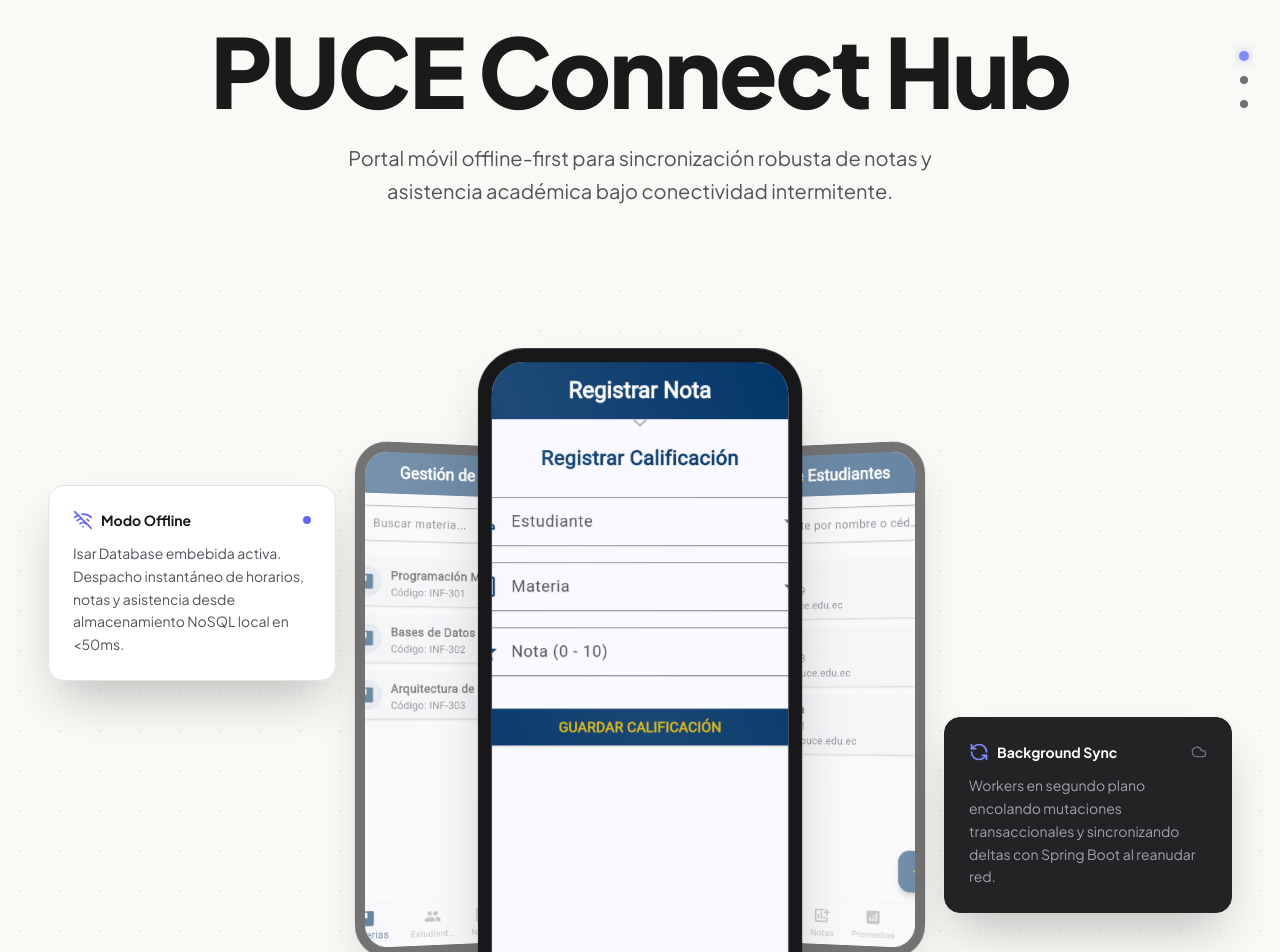
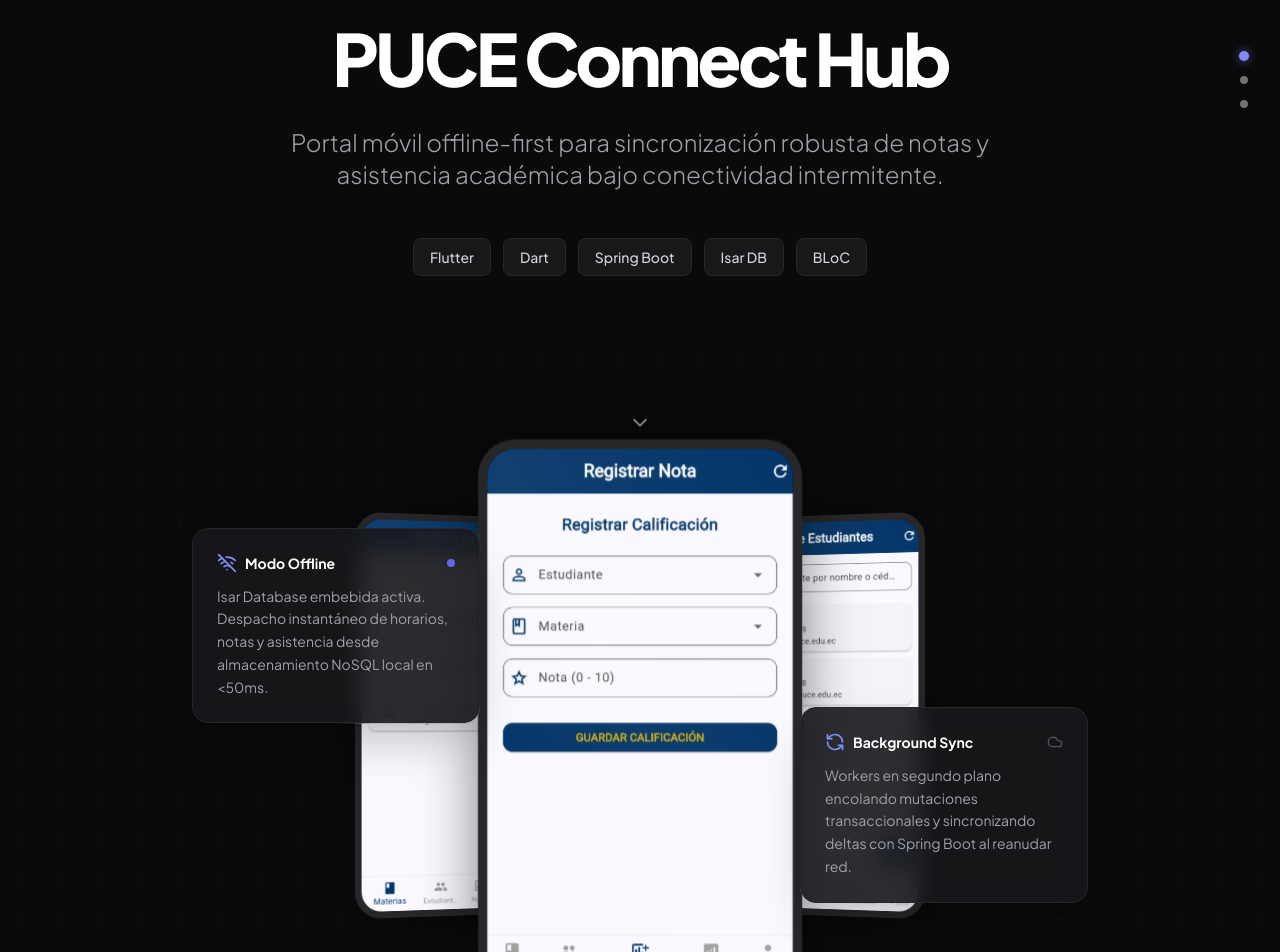
Before and after one commit to Axl07s/portfolio-axel, a React (Vite) app: page /project/puce-connect-hub in a window 1280 px wide. Shown: the part 320-1272 px from the top of the page. Built offline with nearby package versions, Linux system fonts and the light colour scheme.

Commit message:
fix(ui): puce layout dark mode, true aspect ratio (1170/1992) for screenshots to fix cropping, reposition callout cards, remove side phone transparency

```diff
--- a/src/components/project-layouts/EditorialLayout.tsx
+++ b/src/components/project-layouts/EditorialLayout.tsx
@@ -29,37 +29,45 @@
   }, [images.length]);
 
   return (
-    <article className="min-h-screen bg-[#faf9f6] text-[#1a1a1a] font-sans selection:bg-indigo-500/30 overflow-hidden">
+    <article className="min-h-screen bg-[#0a0a0b] text-zinc-100 font-sans selection:bg-indigo-500/30 overflow-hidden">
       <ScrollAffordance sections={EDITORIAL_SECTIONS} accentColor="indigo" />
 
       {/* Hero Section */}
       <header id="editorial-hero" className="relative pt-32 pb-16 px-6 max-w-7xl mx-auto flex flex-col items-center text-center z-10">
-        <div className="inline-flex items-center gap-2 px-3 py-1 rounded-full bg-indigo-500/10 border border-indigo-500/30 text-xs font-bold text-indigo-600 mb-8 uppercase tracking-widest">
+        <div className="inline-flex items-center gap-2 px-3 py-1 rounded-full bg-indigo-500/10 border border-indigo-500/30 text-xs font-bold text-indigo-400 mb-8 uppercase tracking-widest">
           <Smartphone className="w-3.5 h-3.5" />
           <span>Arquitectura Flutter &amp; BLoC</span>
         </div>
-        <h1 className="text-5xl md:text-8xl font-black tracking-tight text-[#1a1a1a] mb-6">
+        <h1 className="text-5xl md:text-7xl font-black tracking-tighter leading-tight mb-8 max-w-4xl text-white">
           {project.title}
         </h1>
-        <p className="text-xl text-zinc-600 max-w-2xl leading-relaxed">
-          {project.descriptionES}
+        <p className="text-xl md:text-2xl font-light text-zinc-400 max-w-3xl leading-relaxed mb-12">
+          {lang === 'es' ? project.descriptionES : project.descriptionEN}
         </p>
+
+        <div className="flex flex-wrap justify-center gap-3">
+          {project.tech.map((tech) => (
+            <span key={tech} className="px-4 py-2 bg-zinc-900 border border-zinc-800 rounded-lg text-sm font-medium text-zinc-300">
+              {tech}
+            </span>
+          ))}
+        </div>
       </header>
 
       {/* ============================================================ */}
       {/* DESKTOP: 3D Phone Carousel (lg+) */}
       {/* ============================================================ */}
-      <section id="editorial-phones" className="hidden lg:flex relative py-32 w-full items-center justify-center z-20 min-h-[850px]" style={{ perspective: '2000px' }}>
+      <section id="editorial-phones" className="hidden lg:flex relative py-20 w-full items-center justify-center z-20 min-h-[750px]" style={{ perspective: '2000px' }}>
          {/* Background Grid */}
          <div
-           className="absolute inset-0 opacity-40"
+           className="absolute inset-0 opacity-20"
            style={{
-             backgroundImage: 'radial-gradient(#cbd5e1 1px, transparent 1px)',
+             backgroundImage: 'radial-gradient(#4f46e5 1px, transparent 1px)',
              backgroundSize: '40px 40px',
            }}
          ></div>
 
-         <div className="relative w-full max-w-6xl mx-auto h-[600px] flex items-center justify-center" style={{ transformStyle: 'preserve-3d' }}>
+         <div className="relative w-full max-w-5xl mx-auto h-[550px] flex items-center justify-center" style={{ transformStyle: 'preserve-3d' }}>
 
             {images.map((imgSrc, index) => {
               // Calculate relative position: 0 is center, 1 is right, 2 is back (hidden), 3 is left
@@ -77,12 +85,12 @@
               } else if (diff === 1) {
                 // Right
                 transform = 'translateX(65%) translateZ(-150px) rotateY(-20deg) scale(0.9)';
-                opacity = 'opacity-60';
+                opacity = 'opacity-100';
                 zIndex = 30;
               } else if (diff === images.length - 1) {
                 // Left
                 transform = 'translateX(-65%) translateZ(-150px) rotateY(20deg) scale(0.9)';
-                opacity = 'opacity-60';
+                opacity = 'opacity-100';
                 zIndex = 30;
               } else {
                 // Hidden in back
@@ -94,39 +102,39 @@
               return (
                 <div
                   key={imgSrc}
-                  className={`absolute w-[280px] aspect-[9/19.5] bg-white rounded-[2.5rem] border-[12px] border-zinc-900 shadow-2xl overflow-hidden transition-all duration-1000 ease-[cubic-bezier(0.23,1,0.32,1)] ${opacity}`}
+                  className={`absolute w-[280px] aspect-[1170/1992] bg-zinc-950 rounded-[2rem] border-[8px] border-zinc-800 shadow-[0_0_50px_rgba(0,0,0,0.5)] overflow-hidden transition-all duration-1000 ease-[cubic-bezier(0.23,1,0.32,1)] ${opacity}`}
                   style={{ transform, zIndex }}
                 >
                   <img src={imgSrc} alt="App Screen" className="w-full h-full object-cover object-top" />
                   {/* Subtle glass reflection */}
-                  <div className="absolute inset-0 bg-gradient-to-tr from-transparent via-white/10 to-transparent pointer-events-none"></div>
+                  <div className="absolute inset-0 bg-gradient-to-tr from-transparent via-white/5 to-transparent pointer-events-none"></div>
                 </div>
               );
             })}
 
          </div>
 
-         {/* Callout Cards (Fixed to the sides, floating above) */}
-         <div className="absolute top-1/4 left-4 xl:left-12 w-72 bg-white/95 backdrop-blur-md border border-zinc-200 rounded-2xl p-6 shadow-2xl z-30 hidden md:block">
+         {/* Callout Cards (Fixed to the sides, floating above, moved closer to center) */}
+         <div className="absolute top-1/4 left-[5%] xl:left-[15%] w-72 bg-zinc-900/90 backdrop-blur-md border border-zinc-800 rounded-2xl p-6 shadow-2xl z-30 hidden md:block">
            <div className="flex justify-between items-center mb-3">
              <div className="flex items-center gap-2">
-               <WifiOff className="w-5 h-5 text-indigo-500" />
-               <span className="text-zinc-900 font-bold text-sm">Modo Offline</span>
+               <WifiOff className="w-5 h-5 text-indigo-400" />
+               <span className="text-white font-bold text-sm">Modo Offline</span>
              </div>
              <div className="w-2 h-2 rounded-full bg-indigo-500 animate-pulse"></div>
            </div>
-           <p className="text-sm text-zinc-600 leading-relaxed">
+           <p className="text-sm text-zinc-400 leading-relaxed">
              Isar Database embebida activa. Despacho instantáneo de horarios, notas y asistencia desde almacenamiento NoSQL local en &lt;50ms.
            </p>
          </div>
 
-         <div className="absolute bottom-1/4 right-4 xl:right-12 w-72 bg-zinc-900/95 backdrop-blur-md border border-zinc-800 text-white rounded-2xl p-6 shadow-2xl z-30 hidden md:block">
+         <div className="absolute bottom-1/4 right-[5%] xl:right-[15%] w-72 bg-zinc-900/90 backdrop-blur-md border border-zinc-800 text-white rounded-2xl p-6 shadow-2xl z-30 hidden md:block">
            <div className="flex justify-between items-center mb-3">
              <div className="flex items-center gap-2">
                <RefreshCcw className="w-5 h-5 text-indigo-400" />
                <span className="font-bold text-sm">Background Sync</span>
              </div>
-             <Cloud className="w-4 h-4 text-zinc-500" />
+             <Cloud className="w-4 h-4 text-zinc-600" />
            </div>
            <p className="text-sm text-zinc-400 leading-relaxed">
              Workers en segundo plano encolando mutaciones transaccionales y sincronizando deltas con Spring Boot al reanudar red.
@@ -137,16 +145,16 @@
       {/* ============================================================ */}
       {/* MOBILE: Stacked phone showcase with crossfade (< lg) */}
       {/* ============================================================ */}
-      <section id="editorial-phones" className="lg:hidden relative py-16 px-6 z-20">
+      <section id="editorial-phones-mobile" className="lg:hidden relative py-16 px-6 z-20">
         {/* Centered phone with crossfade */}
         <div className="flex justify-center mb-8">
-          <div className="w-[220px] aspect-[9/19.5] bg-white rounded-[2.5rem] border-[10px] border-zinc-900 shadow-2xl overflow-hidden relative">
+          <div className="w-[220px] aspect-[1170/1992] bg-zinc-950 rounded-3xl border-[8px] border-zinc-800 shadow-2xl overflow-hidden relative">
             {images.map((imgSrc, index) => (
               <img
                 key={imgSrc}
                 src={imgSrc}
                 alt={`App Screen ${index}`}
-                className={`absolute inset-0 w-full h-full object-cover transition-opacity duration-1000 ease-in-out ${
+                className={`absolute inset-0 w-full h-full object-cover object-top transition-opacity duration-1000 ease-in-out ${
                   index === currentImageIndex ? 'opacity-100 z-10' : 'opacity-0 z-0'
                 }`}
               />
@@ -160,7 +168,7 @@
             <button
               key={i}
               onClick={() => setCurrentImageIndex(i)}
-              className={`w-2 h-2 rounded-full transition-colors ${i === currentImageIndex ? 'bg-indigo-500' : 'bg-zinc-300'}`}
+              className={`w-2 h-2 rounded-full transition-colors ${i === currentImageIndex ? 'bg-indigo-500' : 'bg-zinc-700'}`}
               aria-label={`Ver pantalla ${i + 1}`}
             />
           ))}
@@ -168,11 +176,11 @@
 
         {/* Feature callout cards */}
         <div className="space-y-4 max-w-sm mx-auto">
-          <div className="bg-white border border-zinc-200 rounded-2xl p-4 shadow-sm flex items-start gap-3">
-            <WifiOff className="w-5 h-5 text-indigo-500 shrink-0 mt-0.5" />
+          <div className="bg-zinc-900 border border-zinc-800 rounded-2xl p-4 shadow-sm flex items-start gap-3">
+            <WifiOff className="w-5 h-5 text-indigo-400 shrink-0 mt-0.5" />
             <div>
-              <div className="font-bold text-sm text-zinc-900 mb-1">Modo Offline</div>
-              <p className="text-xs text-zinc-500 leading-relaxed">
+              <div className="font-bold text-sm text-white mb-1">Modo Offline</div>
+              <p className="text-xs text-zinc-400 leading-relaxed">
                 Isar Database embebida. Horarios, notas y asistencia disponibles sin red en &lt;50ms.
               </p>
             </div>
@@ -192,10 +200,10 @@
       {/* Marketing B2B - Mobile Value */}
       <section id="editorial-features" className="max-w-6xl mx-auto px-6 pt-24 pb-32">
         <div className="text-center mb-16">
-          <h2 className="text-3xl md:text-5xl font-bold text-zinc-900 mb-6 tracking-tight">
+          <h2 className="text-3xl md:text-5xl font-bold text-white mb-6 tracking-tight">
             {lang === 'es' ? 'Arquitectura Offline-First Real' : 'True Offline-First Architecture'}
           </h2>
-          <p className="text-lg text-zinc-600 max-w-2xl mx-auto leading-relaxed">
+          <p className="text-lg text-zinc-400 max-w-2xl mx-auto leading-relaxed">
             {lang === 'es'
               ? 'Una app universitaria no puede depender de la calidad del WiFi en el campus. Este proyecto fue diseñado con una arquitectura tolerante a desconexiones, garantizando acceso a la información 24/7.'
               : 'A university app cannot depend on campus WiFi quality. This project was designed with a disconnect-tolerant architecture, guaranteeing 24/7 access to information.'}
@@ -203,44 +211,44 @@
         </div>
 
         <div className="grid grid-cols-1 md:grid-cols-3 gap-8">
-          <div className="bg-white border border-zinc-200 p-8 rounded-2xl hover:border-indigo-500/30 transition-colors shadow-sm hover:shadow-xl">
+          <div className="bg-zinc-900 border border-zinc-800 p-8 rounded-2xl hover:border-indigo-500/50 transition-colors shadow-sm hover:shadow-xl">
             <div className="w-12 h-12 bg-indigo-500/10 rounded-xl flex items-center justify-center mb-6">
-              <WifiOff className="w-6 h-6 text-indigo-600" />
+              <WifiOff className="w-6 h-6 text-indigo-400" />
             </div>
-            <h3 className="text-xl font-bold text-zinc-900 mb-3">Disponibilidad 100%</h3>
-            <p className="text-zinc-600 text-sm leading-relaxed">
+            <h3 className="text-xl font-bold text-white mb-3">Disponibilidad 100%</h3>
+            <p className="text-zinc-400 text-sm leading-relaxed">
               Persistencia local íntegra de horarios, calificaciones y asistencia en Isar DB (NoSQL tipada y reactiva). Lecturas directas de almacenamiento sin bloqueos ni spinners ante caídas de red.
             </p>
           </div>
 
-          <div className="bg-white border border-zinc-200 p-8 rounded-2xl hover:border-indigo-500/30 transition-colors shadow-sm hover:shadow-xl">
+          <div className="bg-zinc-900 border border-zinc-800 p-8 rounded-2xl hover:border-indigo-500/50 transition-colors shadow-sm hover:shadow-xl">
             <div className="w-12 h-12 bg-indigo-500/10 rounded-xl flex items-center justify-center mb-6">
-              <RefreshCcw className="w-6 h-6 text-indigo-600" />
+              <RefreshCcw className="w-6 h-6 text-indigo-400" />
             </div>
-            <h3 className="text-xl font-bold text-zinc-900 mb-3">Sincronización Silenciosa</h3>
-            <p className="text-zinc-600 text-sm leading-relaxed">
+            <h3 className="text-xl font-bold text-white mb-3">Sincronización Silenciosa</h3>
+            <p className="text-zinc-400 text-sm leading-relaxed">
               Encolamiento idempotente de mutaciones offline. Los background workers resuelven marcas temporales y despachan deltas al backend Spring Boot sin interferir en la fluidez de la UI.
             </p>
           </div>
 
-          <div className="bg-white border border-zinc-200 p-8 rounded-2xl hover:border-indigo-500/30 transition-colors shadow-sm hover:shadow-xl">
+          <div className="bg-zinc-900 border border-zinc-800 p-8 rounded-2xl hover:border-indigo-500/50 transition-colors shadow-sm hover:shadow-xl">
             <div className="w-12 h-12 bg-indigo-500/10 rounded-xl flex items-center justify-center mb-6">
-              <Smartphone className="w-6 h-6 text-indigo-600" />
+              <Smartphone className="w-6 h-6 text-indigo-400" />
             </div>
-            <h3 className="text-xl font-bold text-zinc-900 mb-3">Rendimiento Nativo Flutter</h3>
-            <p className="text-zinc-600 text-sm leading-relaxed">
+            <h3 className="text-xl font-bold text-white mb-3">Rendimiento Nativo Flutter</h3>
+            <p className="text-zinc-400 text-sm leading-relaxed">
               Compilación AOT directa a código máquina ARM a 60fps constantes. Gestión de estado reactiva y desacoplada mediante BLoC pattern para iOS y Android.
             </p>
           </div>
         </div>
 
-        <div className="mt-16 pt-12 border-t border-zinc-200">
-          <h4 className="text-lg font-bold text-zinc-900 mb-6">
+        <div className="mt-16 pt-12 border-t border-zinc-800">
+          <h4 className="text-lg font-bold text-white mb-6">
             {lang === 'es' ? 'Tecnologías Base:' : 'Tech Stack:'}
           </h4>
           <div className="flex flex-wrap gap-3">
              {project.tech.map((t, i) => (
-                <span key={i} className="px-4 py-2 bg-zinc-100 text-zinc-700 rounded-lg text-sm font-bold uppercase tracking-wider">{t}</span>
+               <span key={i} className="px-4 py-2 bg-zinc-900 text-zinc-300 border border-zinc-800 rounded-lg text-sm font-bold uppercase tracking-wider">{t}</span>
              ))}
           </div>
         </div>
```
